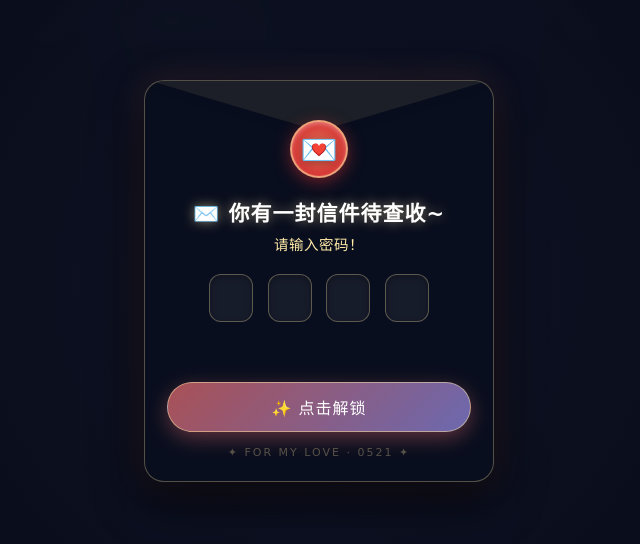
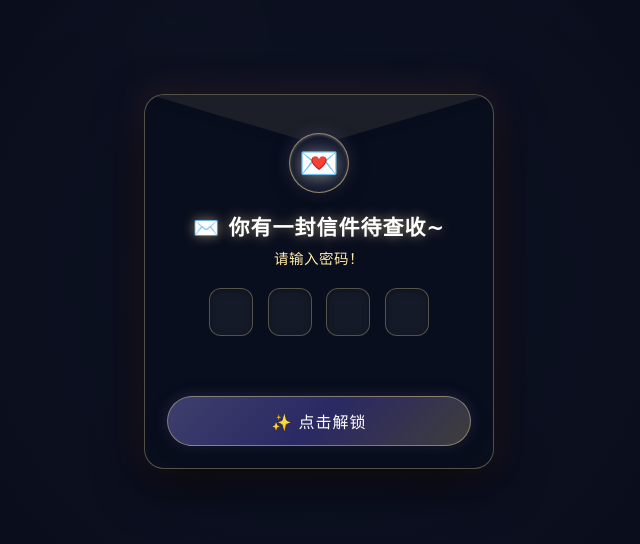
Before and after one commit to pearbear-bot/our-story, a plain HTML site: page index.html in a window 1280 px wide. Shown: the part 119-663 px from the top of the page, without its empty margins (321-961 px from the left). Drawn offline with nearby package versions, Linux system fonts and the light colour scheme; a web font is replaced by a local one.

Commit message:
Update: refine envelope palette to match galaxy theme, remove footer mark

```diff
--- a/index.html
+++ b/index.html
@@ -45,11 +45,6 @@
       <button type="button" class="unlock-btn handwritten-text" id="unlockBtn">
         <span>✨ 点击解锁</span>
       </button>
-
-      <!-- 信封底部心动纪念微印 -->
-      <div class="envelope-stamp-footer handwritten-text">
-        ✦ FOR MY LOVE · 0521 ✦
-      </div>
     </div>
   </div>
 
--- a/style.css
+++ b/style.css
@@ -1334,14 +1334,14 @@ html, body {
   justify-content: center;
 }
 
-/* 火漆封蜡印章 */
+/* 信封中央星空印章徽章：与整体星夜暗色调完全融合 */
 .wax-seal-badge {
-  width: 58px;
-  height: 58px;
+  width: 60px;
+  height: 60px;
   border-radius: 50%;
-  background: radial-gradient(circle, #e17055 10%, #d63031 75%, #b71540 100%);
-  border: 2px solid rgba(255, 234, 167, 0.6);
-  box-shadow: 0 4px 16px rgba(214, 48, 49, 0.5), inset 0 2px 4px rgba(255, 255, 255, 0.35);
+  background: radial-gradient(circle, #1b2446 0%, #10162c 70%, #0a0e1e 100%);
+  border: 1.5px solid rgba(255, 234, 167, 0.55);
+  box-shadow: 0 4px 18px rgba(0, 0, 0, 0.55), 0 0 16px rgba(162, 155, 254, 0.25), inset 0 1px 3px rgba(255, 234, 167, 0.3);
   display: flex;
   align-items: center;
   justify-content: center;
@@ -1351,9 +1351,9 @@ html, body {
 }
 
 .wax-seal-badge .lock-icon {
-  font-size: 30px;
+  font-size: 32px;
   line-height: 1;
-  filter: drop-shadow(0 2px 4px rgba(0, 0, 0, 0.3));
+  filter: drop-shadow(0 2px 8px rgba(255, 234, 167, 0.45));
 }
 
 .lock-glow-ring {
@@ -1363,7 +1363,7 @@ html, body {
   width: 100%;
   height: 100%;
   border-radius: 50%;
-  background: radial-gradient(circle, rgba(255, 118, 117, 0.35) 0%, transparent 70%);
+  background: radial-gradient(circle, rgba(162, 155, 254, 0.25) 0%, transparent 70%);
   animation: pulseRing 2.4s infinite ease-in-out;
 }
 
@@ -1385,14 +1385,6 @@ html, body {
   color: var(--accent-star);
   margin-bottom: 20px;
   letter-spacing: 0.5px;
-}
-
-.envelope-stamp-footer {
-  font-size: 11px;
-  color: rgba(255, 234, 167, 0.3);
-  letter-spacing: 2px;
-  margin-top: 14px;
-  text-align: center;
 }
 
 /* PIN 码输入组件 */
@@ -1424,8 +1416,8 @@ html, body {
   width: 44px;
   height: 48px;
   border-radius: 12px;
-  background: rgba(255, 255, 255, 0.06);
-  border: 1.5px solid rgba(255, 234, 167, 0.3);
+  background: rgba(255, 255, 255, 0.05);
+  border: 1.5px solid rgba(255, 234, 167, 0.28);
   display: flex;
   align-items: center;
   justify-content: center;
@@ -1441,13 +1433,13 @@ html, body {
 }
 
 .pin-dot.filled {
-  background: rgba(255, 118, 117, 0.2);
-  border-color: var(--accent-pink);
-  box-shadow: 0 0 14px rgba(255, 118, 117, 0.45);
+  background: rgba(162, 155, 254, 0.18);
+  border-color: var(--accent-star);
+  box-shadow: 0 0 14px rgba(255, 234, 167, 0.4);
 }
 
 .pin-dot.filled::after {
-  content: '❤️';
+  content: '✨';
   font-size: 16px;
   animation: dotPop 0.2s cubic-bezier(0.175, 0.885, 0.32, 1.275);
 }
@@ -1478,17 +1470,18 @@ html, body {
   width: 100%;
   padding: 12px 20px;
   border-radius: 25px;
-  border: 1px solid rgba(255, 234, 167, 0.5);
-  background: linear-gradient(135deg, rgba(255, 118, 117, 0.65) 0%, rgba(162, 155, 254, 0.65) 100%);
+  border: 1px solid rgba(255, 234, 167, 0.4);
+  background: linear-gradient(135deg, rgba(162, 155, 254, 0.35) 0%, rgba(108, 92, 231, 0.35) 50%, rgba(255, 234, 167, 0.22) 100%);
   color: #fff;
   font-size: 16px;
   letter-spacing: 1px;
   cursor: pointer;
-  box-shadow: 0 6px 20px rgba(255, 118, 117, 0.35);
+  box-shadow: 0 4px 18px rgba(0, 0, 0, 0.4), 0 0 14px rgba(162, 155, 254, 0.2);
   transition: all 0.25s ease;
 }
 
 .unlock-btn:active {
   transform: scale(0.97);
-  box-shadow: 0 2px 10px rgba(255, 118, 117, 0.5);
+  background: linear-gradient(135deg, rgba(162, 155, 254, 0.5) 0%, rgba(108, 92, 231, 0.5) 50%, rgba(255, 234, 167, 0.3) 100%);
+  box-shadow: 0 2px 10px rgba(162, 155, 254, 0.35);
 }
```
